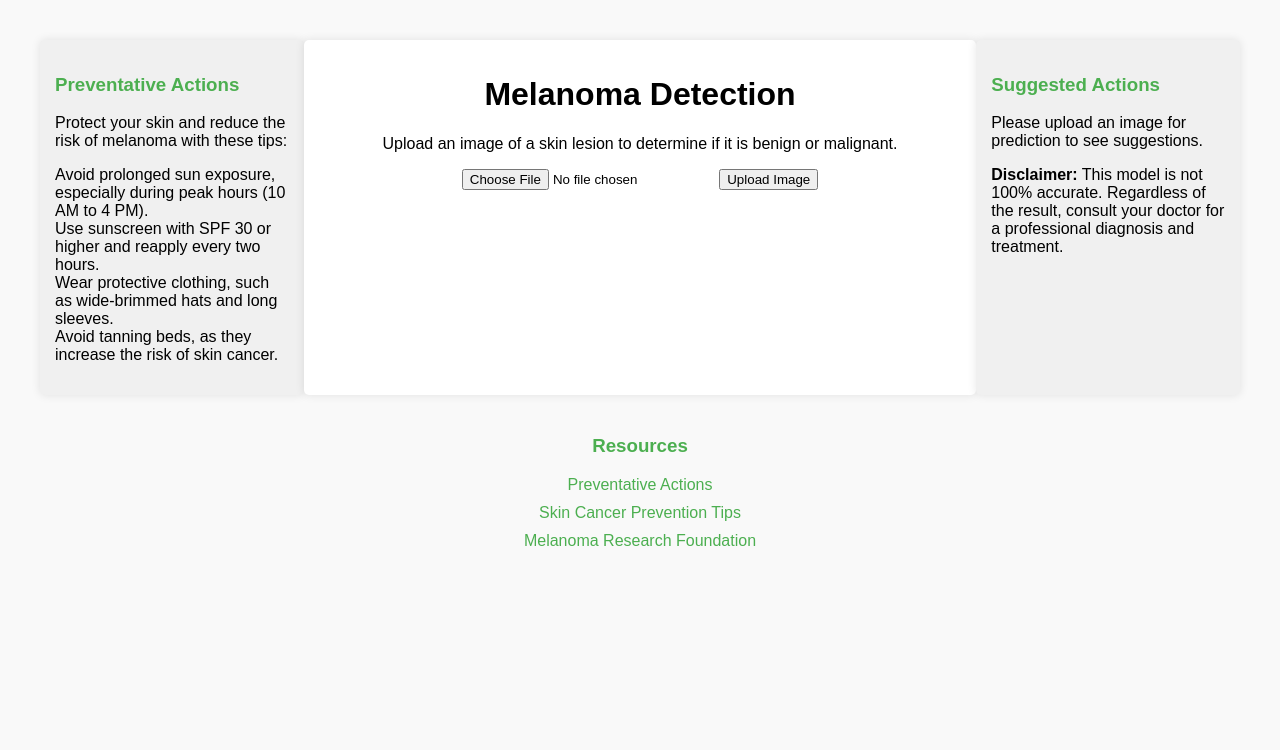
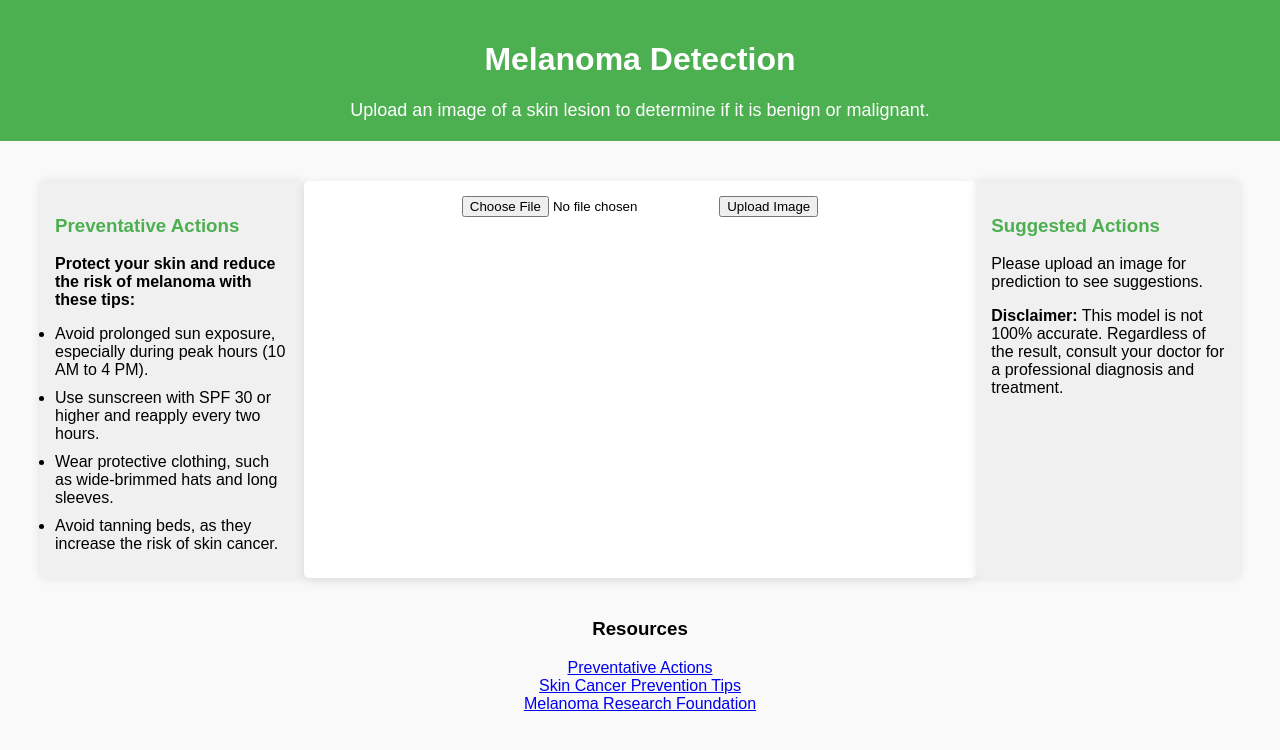
Before and after one commit to Nkortega21/ML-Melanoma-Detection-Model, a Flask app: page / in a window 1280 px wide. Shown: the top 750 px of the page. Run offline with Flask 3, Linux system fonts and the light colour scheme.

Commit message:
updating HTML and CSS; test images files

```diff
--- a/static/css/styles.css
+++ b/static/css/styles.css
@@ -1,4 +1,4 @@
-/* General Layout */
+/* General Styling */
 body {
     font-family: 'Arial', sans-serif;
     background-color: #f9f9f9;
@@ -6,21 +6,33 @@ body {
     padding: 0;
 }
 
-/* Container Layout */
+/* Header Styling */
+.header {
+    text-align: center;
+    padding: 20px;
+    background-color: #4CAF50;
+    color: white;
+}
+
+.subtitle {
+    margin: 10px 0 0;
+    font-size: 18px;
+}
+
+/* Container */
 .container {
     display: flex;
-    flex-wrap: nowrap;
     justify-content: space-between;
     max-width: 1200px;
     margin: 20px auto;
     padding: 20px;
 }
 
-/* Left and Right Sidebars */
+/* Sidebars */
 .sidebar-left, .sidebar-right {
     width: 20%;
     padding: 15px;
-    background: #f0f0f0;
+    background-color: #f0f0f0;
     border-radius: 5px;
     box-shadow: 0px 0px 10px rgba(0, 0, 0, 0.1);
 }
@@ -30,58 +42,39 @@ body {
 }
 
 .sidebar-left ul, .sidebar-right ul {
-    list-style-type: none;
+    list-style-type: disc; /* Adds bullet points */
     padding: 0;
+    margin: 0; /* Removes default margins for the list */
+}
+
+.sidebar-left li, .sidebar-right li {
+    margin-bottom: 10px; /* Adds spacing between list items */
 }
 
 /* Main Content */
 .main-content {
     width: 55%;
+    text-align: center;
     padding: 15px;
-    background: #fff;
+    background-color: white;
     border-radius: 5px;
-    box-shadow: 0px 0px 10px rgba(0, 0, 0, 0.1);
-    text-align: center;
+    box-shadow: 0 4px 10px rgba(0, 0, 0, 0.1);
 }
 
-/* Image Preview */
-#imageContainer {
-    margin: 20px 0;
-    display: none; /* Hide until an image is uploaded */
+#imageContainer img {
+    max-width: 100%;
+    border: 2px solid #ddd;
+    border-radius: 5px;
+    margin-top: 10px;
 }
 
-#uploadedImage {
-    max-width: 100%;
-    height: auto;
-    border: 2px solid #ddd;
-    border-radius: 5px;
-    margin-top: 15px;
-}
-
-/* Resources Section */
+/* Resources */
 .resources {
-    margin-top: 20px;
     text-align: center;
-}
-
-.resources h3 {
-    color: #4CAF50;
+    margin: 20px auto;
 }
 
 .resources ul {
     list-style-type: none;
     padding: 0;
 }
-
-.resources li {
-    margin: 10px 0;
-}
-
-.resources a {
-    color: #4CAF50;
-    text-decoration: none;
-}
-
-.resources a:hover {
-    text-decoration: underline;
-}
--- a/templates/index.html
+++ b/templates/index.html
@@ -8,11 +8,16 @@
     <link rel="stylesheet" type="text/css" href="{{ url_for('static', filename='css/styles.css') }}">
 </head>
 <body>
+    <header class="header">
+        <h1>Melanoma Detection</h1>
+        <p class="subtitle">Upload an image of a skin lesion to determine if it is benign or malignant.</p>
+    </header>
+
     <div class="container">
         <!-- Left Sidebar -->
         <div class="sidebar-left">
             <h3>Preventative Actions</h3>
-            <p>Protect your skin and reduce the risk of melanoma with these tips:</p>
+            <p><strong>Protect your skin and reduce the risk of melanoma with these tips:</strong></p>
             <ul>
                 <li>Avoid prolonged sun exposure, especially during peak hours (10 AM to 4 PM).</li>
                 <li>Use sunscreen with SPF 30 or higher and reapply every two hours.</li>
@@ -23,14 +28,11 @@
 
         <!-- Main Content -->
         <div class="main-content">
-            <h1>Melanoma Detection</h1>
-            <p>Upload an image of a skin lesion to determine if it is benign or malignant.</p>
-            <!-- Image Upload Form -->
             <form id="uploadForm" enctype="multipart/form-data" method="POST">
                 <input type="file" name="file" id="file" accept="image/*">
                 <button type="submit">Upload Image</button>
             </form>
-            <div id="imageContainer">
+            <div id="imageContainer" style="display:none;">
                 <h2>Uploaded Image:</h2>
                 <img id="uploadedImage" src="" alt="Uploaded Image">
             </div>
@@ -52,7 +54,6 @@
         </div>
     </div>
 
-    <!-- Resources Section -->
     <div class="resources">
         <h3>Resources</h3>
         <ul>
@@ -61,7 +62,6 @@
             <li><a href="https://www.melanoma.org/" target="_blank">Melanoma Research Foundation</a></li>
         </ul>
     </div>
-
     <script>
         const form = document.getElementById('uploadForm');
         const imageContainer = document.getElementById('imageContainer');
@@ -78,16 +78,14 @@
             const file = fileInput.files[0];
 
             if (file) {
-                // Display the uploaded image preview
                 const reader = new FileReader();
                 reader.onload = function (e) {
                     uploadedImage.src = e.target.result;
-                    imageContainer.style.display = 'block'; // Ensure the image container is visible
+                    imageContainer.style.display = 'block';
                 };
                 reader.readAsDataURL(file);
             }
 
-            // Send the image to the backend for prediction
             fetch('/predict', {
                 method: 'POST',
                 body: formData,
@@ -98,7 +96,6 @@
                         predictionResult.innerHTML = `Prediction: <strong>${data.result}</strong>`;
                         confidence.innerHTML = `Confidence: <strong>${data.confidence}%</strong>`;
 
-                        // Update suggested actions based on prediction
                         if (data.result === 'Malignant') {
                             suggestedActions.innerHTML = `
                                 <p><strong>Actions:</strong></p>
@@ -106,6 +103,8 @@
                                     <li>Consult a dermatologist immediately.</li>
                                     <li>Avoid sun exposure and use sunscreen daily.</li>
                                     <li>Prepare for diagnostic tests such as a biopsy.</li>
+                                    <li>Explore treatment options, including surgery, radiation, and immunotherapy.</li>
+                                    <li>Join a support group for melanoma patients and caregivers.</li>
                                 </ul>
                             `;
                         } else {
```
Also changed, not shown: Test_Images/melanoma.jpg (added), uploads/melanoma (2).png (added), uploads/melanoma.jpg (added), uploads/melanoma.png (added).
